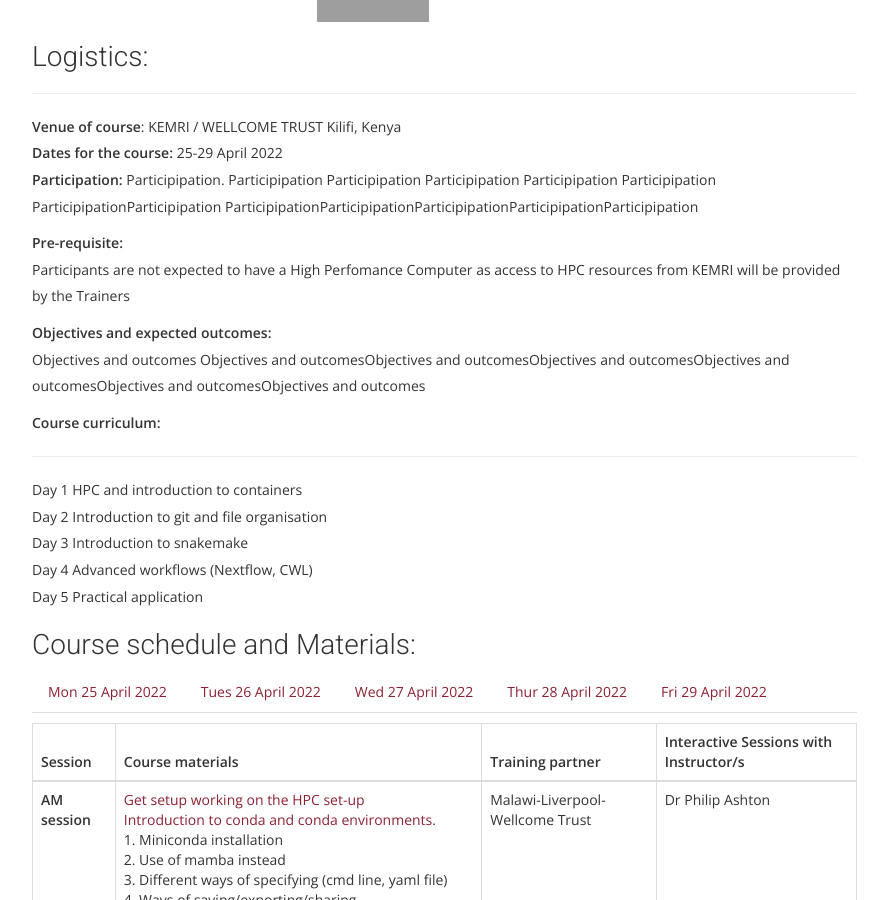
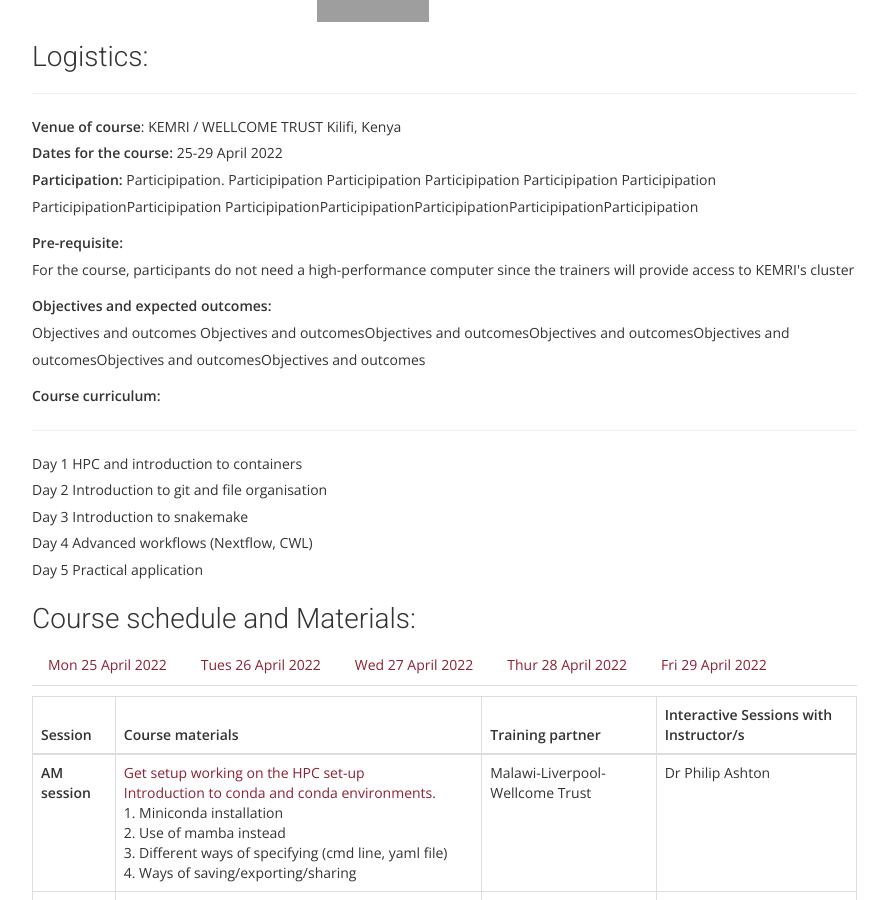
Before and after one commit to uct-cbio/ngs-academy, a Jekyll site: the page built from _posts/2022-04-13-wip-ADTDW.md, in a window 1280 px wide and 900 px high, scrolled down 790 px. Shown: the whole window, without its empty margins (243-1131 px from the left). Built offline with Jekyll 4.4.1, drawn with Linux system fonts in a browser that asks for light colours; nearby versions of some CDN libraries; some web fonts are replaced; comment, search, counter and statistics services are not loaded.

Commit message:
updated pre-requisite text

```diff
--- a/_posts/2022-04-13-wip-ADTDW.md
+++ b/_posts/2022-04-13-wip-ADTDW.md
@@ -89,7 +89,7 @@ The NGS Academy forms part of the Africa CDC Pathogen Genomics Initiative (PGI).
 <b>Pre-requisite:</b>
 
 <ol>
-<li>Participants are not expected to have a High Perfomance Computer as access to HPC resources from KEMRI will be provided by the Trainers
+<li>For the course, participants do not need a high-performance computer since the trainers will provide access to KEMRI's cluster
 </li>
 
 </ol>
```
